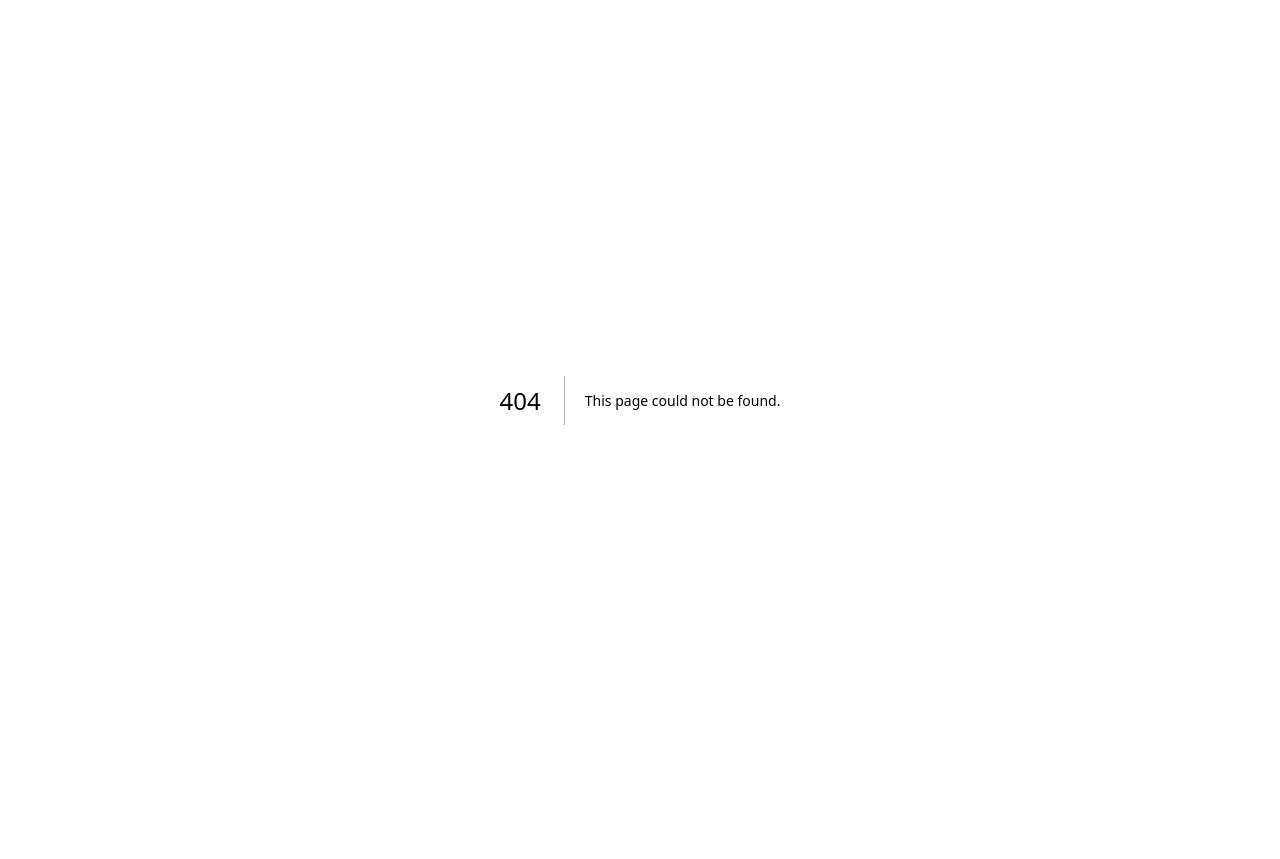
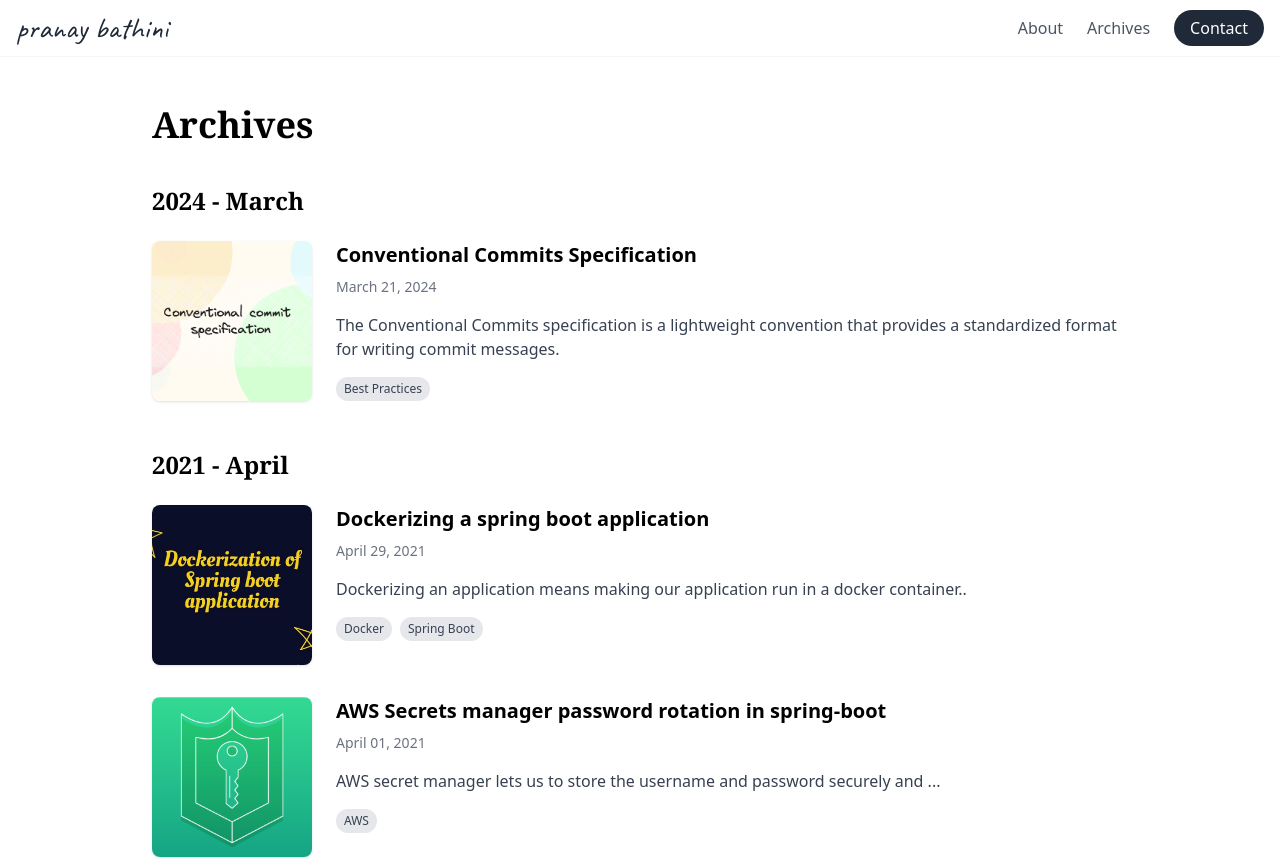
Before and after one commit to pranaybathini/pranaybathini.github.io, a Next.js app: page /archives in a window 1280 px wide. Before the commit this address had no page. Shown: the top 859 px of the page. Before the commit the page ends 800 px from the top, so only its background shows below. Built offline with nearby package versions, Linux system fonts and the light colour scheme.

Commit message:
feat: implement archives

```diff
--- a/package.json
+++ b/package.json
@@ -11,6 +11,7 @@
   },
   "dependencies": {
     "@tailwindcss/typography": "^0.5.16",
+    "date-fns": "^4.1.0",
     "gray-matter": "^4.0.3",
     "marked": "^15.0.7",
     "next": "^15.2.1",
--- /dev/null
+++ b/src/app/archives/page.tsx
@@ -0,0 +1,19 @@
+import Archives from '../components/Archives'
+import type { BlogPost } from '../types/BlogPost'
+import { getPosts } from '@/lib/posts'
+import Navbar from '@/app/components/Navbar'
+import Footer from '@/app/components/Footer'
+
+export default async function ArchivesPage() {
+  // Fetch blog posts dynamically
+  const allPosts: BlogPost[] = await getPosts()
+
+  return (
+    <div>
+            <Navbar />
+      <Archives allPosts={JSON.parse(JSON.stringify(allPosts))} />
+            <Footer/>
+
+    </div>
+  )
+}
--- /dev/null
+++ b/src/app/components/Archives.tsx
@@ -0,0 +1,83 @@
+'use client'
+
+import type { BlogPost } from '../types/BlogPost'
+import { format } from 'date-fns'
+import Image from 'next/image'
+
+type ArchivesProps = {
+  allPosts: BlogPost[]
+}
+
+export default function Archives({ allPosts }: ArchivesProps) {
+  // Group posts by year and month
+  const groupedPosts = allPosts.reduce((acc, post) => {
+    const [year, month] = post.date.split('-')
+    const key = `${year}-${month}`
+    if (!acc[key]) acc[key] = []
+    acc[key].push(post)
+    return acc
+  }, {} as Record<string, BlogPost[]>)
+
+  // Sort keys in descending order
+  const sortedKeys = Object.keys(groupedPosts).sort((a, b) => b.localeCompare(a))
+
+  return (
+    <div className="max-w-5xl mx-auto px-6 py-12">
+      <h1 className="font-serif text-4xl font-bold mb-10">Archives</h1>
+      <div className="space-y-12">
+        {sortedKeys.map((key) => {
+          const [year, month] = key.split('-')
+          const posts = groupedPosts[key]
+          return (
+            <div key={key}>
+              <h2 className="font-serif text-2xl font-semibold mb-6">
+                {year} - {format(new Date(Number(year), Number(month) - 1), 'MMMM')}
+              </h2>
+              <ul className="space-y-8">
+                {posts.map((post) => (
+                  <li
+                    key={post.slug}
+                    className="flex flex-col md:flex-row items-start md:space-x-6 space-y-4 md:space-y-0"
+                  >
+                    {/* Post Image */}
+                    <Image
+                      width={160}
+                      height={160}
+                      src={post.image}
+                      alt={post.title}
+                      className="w-full md:w-40 h-40 object-cover rounded-lg shadow"
+                    />
+
+                    {/* Post Content */}
+                    <div>
+                      <a
+                        href={`/post/${post.slug}`}
+                        className="text-xl font-bold text-black hover:text-blue-600 hover:underline"
+                      >
+                        {post.title}
+                      </a>
+                      <p className="text-sm text-gray-500 mt-2">
+                        {format(new Date(post.date), 'MMMM dd, yyyy')}
+                      </p>
+                      <p className="text-gray-700 mt-4">{post.description}</p>
+                      <div className="flex flex-wrap gap-2 mt-4">
+                        {post.tags.map((tag) => (
+                          <span
+                            key={tag}
+                            className="px-2 py-1 text-xs bg-gray-200 text-gray-700 rounded-full"
+                          >
+                            {tag}
+                          </span>
+                        ))}
+                      </div>
+                    </div>
+                  </li>
+                ))}
+              </ul>
+            </div>
+          )
+        })}
+      </div>
+    </div>
+  )
+}
--- /dev/null
+++ b/src/app/components/HomePage.tsx
@@ -0,0 +1,35 @@
+'use client'
+
+import type { BlogPost } from '../types/BlogPost'
+import PostGrid from './PostGrid'
+
+type HomePageProps = {
+  initialPosts: BlogPost[]
+}
+
+export default function HomePage({ initialPosts }: HomePageProps) {
+  const posts = initialPosts.slice(0, 11) // Limit to 11 posts
+
+  return (
+    <div>
+      <section className="mb-16">
+        <h2 className="font-serif text-3xl mb-8">Recent Stories</h2>
+        <PostGrid posts={posts.slice(0, 2)} columns={2} isRecent={true} />
+      </section>
+
+      <section className="mb-16">
+        <h2 className="font-serif text-3xl mb-8">More Stories</h2>
+        <PostGrid posts={posts.slice(2)} columns={3} />
+      </section>
+
+      <div className="text-center">
+        <a
+          href="/archives"
+          className="inline-block px-6 py-3 bg-black text-white text-sm font-medium rounded-full hover:bg-gray-800"
+        >
+          See More Posts
+        </a>
+      </div>
+    </div>
+  )
+}
--- a/src/app/components/Navbar.tsx
+++ b/src/app/components/Navbar.tsx
@@ -24,10 +24,10 @@ export default function Navbar() {
               About
             </Link>
             <Link
-              href="/"
+              href="/archives"
               className="relative text-gray-600 hover:text-gray-900 transition-colors after:absolute after:bottom-0 after:left-0 after:h-0.5 after:w-0 hover:after:w-full after:bg-gray-900 after:transition-all"
             >
-              Blog
+              Archives
             </Link>
             <Link
               href="https://linkedin.com/in/pranaybathini"
--- a/src/app/components/TagFilter.tsx
+++ b/src/app/components/TagFilter.tsx
@@ -2,24 +2,23 @@
 
 import { useState } from 'react'
 import type { BlogPost } from '../types/BlogPost'
-import PostGrid from './PostGrid'
 
 type TagFilterProps = {
   initialPosts: BlogPost[]
+  onPostsFiltered: (filteredPosts: BlogPost[]) => void // Callback for parent
 }
 
-export default function TagFilter({ initialPosts }: TagFilterProps) {
-  const [posts, setPosts] = useState(initialPosts)
+export default function TagFilter({ initialPosts, onPostsFiltered }: TagFilterProps) {
   const [selectedTag, setSelectedTag] = useState<string | null>(null)
 
-  const allTags = Array.from(new Set(initialPosts?.flatMap(post => post.tags) || []))
+  const allTags = Array.from(new Set(initialPosts.flatMap(post => post.tags)))
 
   const handleTagSelect = (tag: string | null) => {
     setSelectedTag(tag)
     const filtered = tag
       ? initialPosts.filter(post => post.tags.includes(tag))
       : initialPosts
-    setPosts(filtered)
+    onPostsFiltered(filtered) // Pass filtered posts to parent
   }
 
   return (
@@ -51,23 +50,6 @@ export default function TagFilter({ initialPosts }: TagFilterProps) {
           ))}
         </div>
       </section>
-
-      <section className="mb-16">
-        <h2 className="font-serif text-3xl mb-8">Recent Stories</h2>
-        <PostGrid
-          posts={posts.slice(0, 2)}
-          columns={2}
-          isRecent={true}
-        />
-      </section>
-
-      <section>
-        <h2 className="font-serif text-3xl mb-8">More Stories</h2>
-        <PostGrid
-          posts={posts.slice(2)}
-          columns={3}
-        />
-      </section>
     </div>
   )
 }
--- a/src/app/page.tsx
+++ b/src/app/page.tsx
@@ -1,8 +1,8 @@
 import Navbar from '@/app/components/Navbar'
 import Footer from '@/app/components/Footer'
 
-import TagFilter from '@/app/components/TagFilter'
 import { getPosts } from '@/lib/posts'
+import HomePage from '@/app/components/HomePage'
 
 export default function Home() {
   const posts = getPosts()
@@ -11,7 +11,7 @@ export default function Home() {
     <div>
       <Navbar />
       <main className="max-w-[1000px] mx-auto px-4 py-16">
-        <TagFilter initialPosts={posts} />
+        <HomePage initialPosts={posts} />
       </main>
       <Footer/>
     </div>
```
Also changed, not shown: 1 other file (tests, documents, lock files or other folders).
